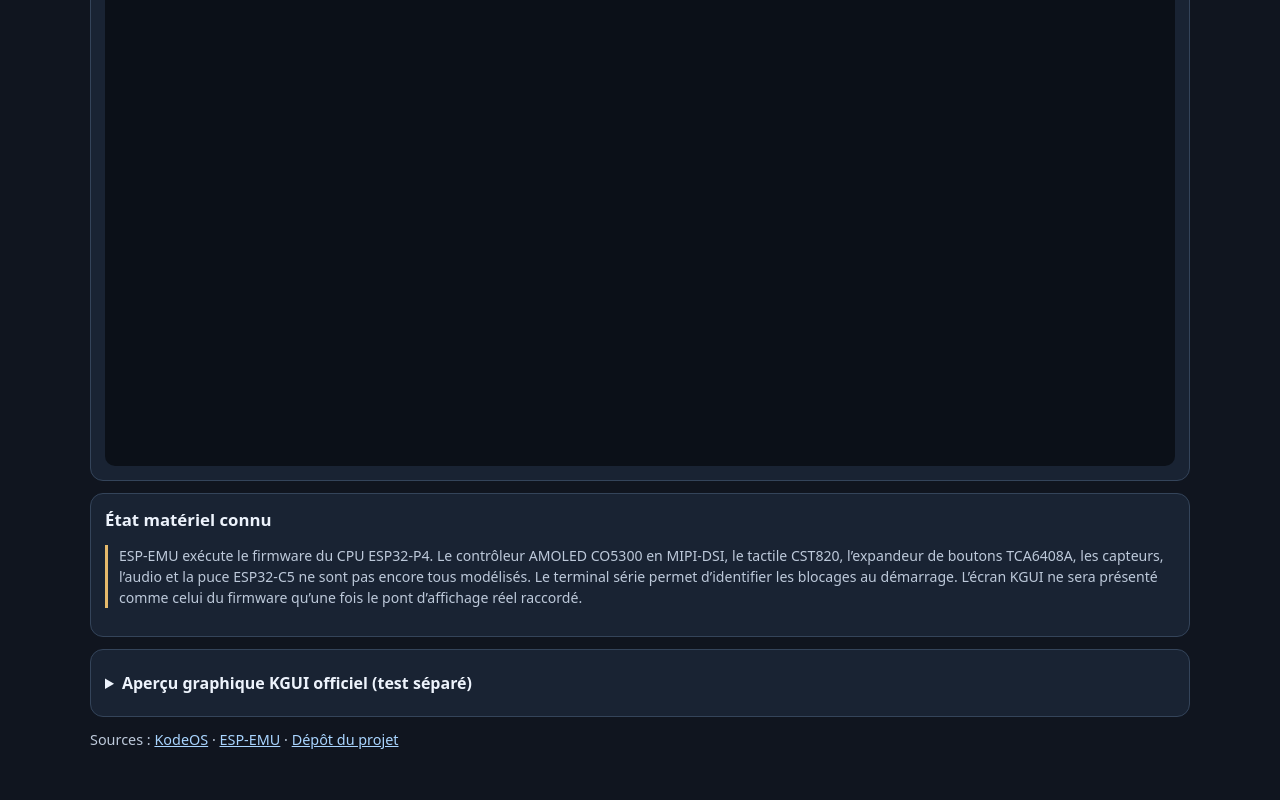
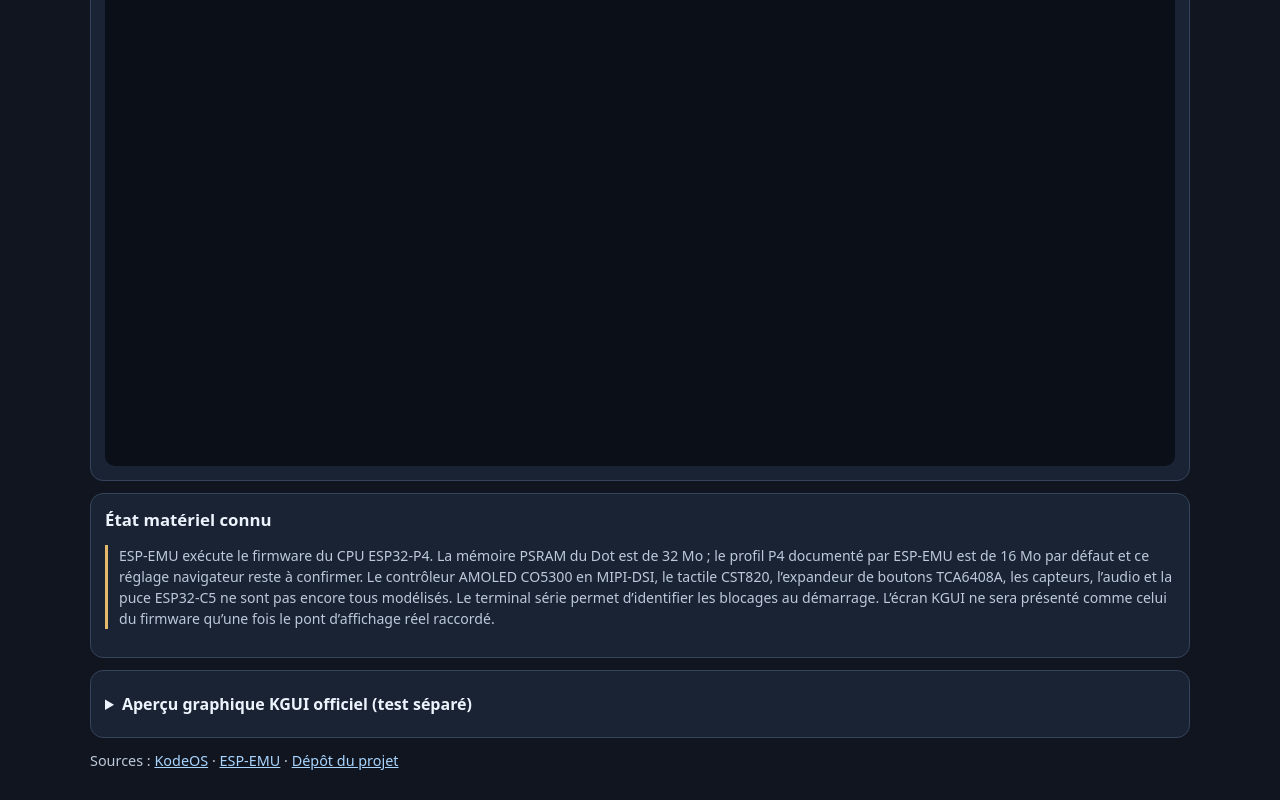
Before and after one commit to livan-commits/Simulateur-kd2, a plain HTML site: page web/index.html in a window 1280 px wide. Shown: the part 661-1461 px from the top of the page. Before the commit the page ends 1440 px from the top, so only its background shows below. Drawn offline with Linux system fonts and the light colour scheme.

Commit message:
Disclose the browser PSRAM profile and unimplemented Dot peripherals

```diff
--- a/web/index.html
+++ b/web/index.html
@@ -50,7 +50,7 @@
 
   <section class="panel">
     <h2>État matériel connu</h2>
-    <p class="notice">ESP-EMU exécute le firmware du CPU ESP32-P4. Le contrôleur AMOLED CO5300 en MIPI-DSI, le tactile CST820, l’expandeur de boutons TCA6408A, les capteurs, l’audio et la puce ESP32-C5 ne sont pas encore tous modélisés. Le terminal série permet d’identifier les blocages au démarrage. L’écran KGUI ne sera présenté comme celui du firmware qu’une fois le pont d’affichage réel raccordé.</p>
+    <p class="notice">ESP-EMU exécute le firmware du CPU ESP32-P4. La mémoire PSRAM du Dot est de 32 Mo ; le profil P4 documenté par ESP-EMU est de 16 Mo par défaut et ce réglage navigateur reste à confirmer. Le contrôleur AMOLED CO5300 en MIPI-DSI, le tactile CST820, l’expandeur de boutons TCA6408A, les capteurs, l’audio et la puce ESP32-C5 ne sont pas encore tous modélisés. Le terminal série permet d’identifier les blocages au démarrage. L’écran KGUI ne sera présenté comme celui du firmware qu’une fois le pont d’affichage réel raccordé.</p>
   </section>
 
   <details class="panel">
```
